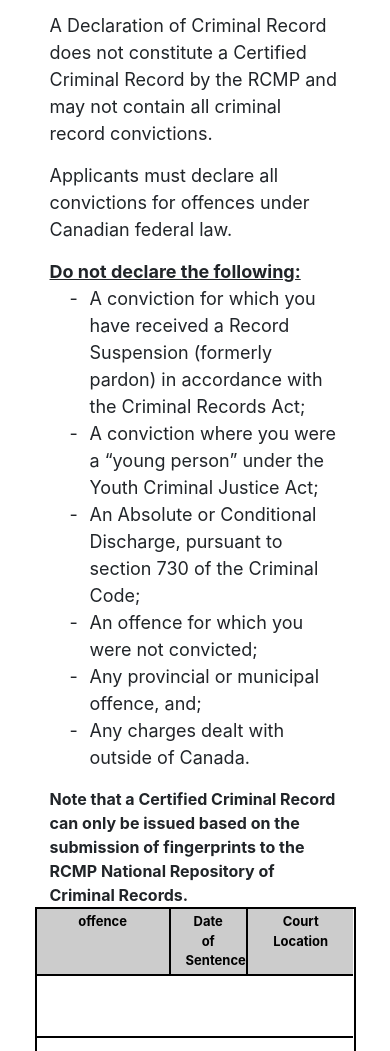
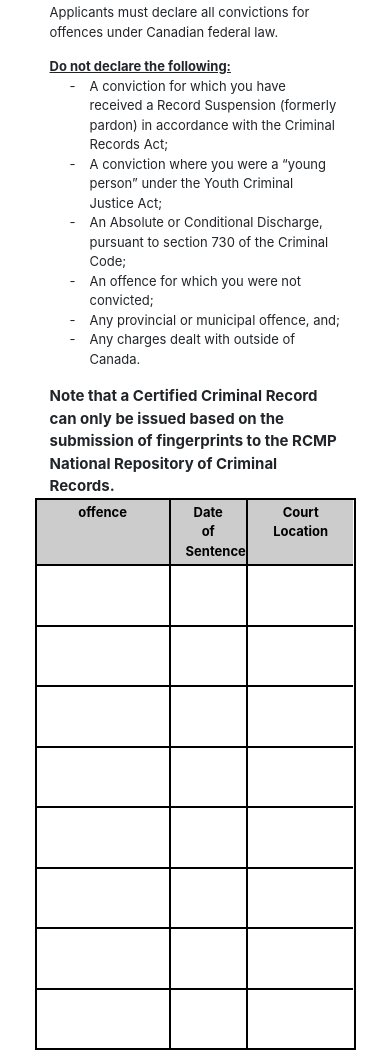
Before and after one commit to theCoder505/mintzform.com, a plain HTML site: page index.html in a window 390 px wide. Shown: the part 5148-6199 px from the top of the page. Drawn offline with nearby package versions, Linux system fonts and the light colour scheme.

Commit message:
Add files via upload

```diff
--- a/font_size.css
+++ b/font_size.css
@@ -78,7 +78,16 @@
     font-size: 19px;
 }
 
-@media only screen and (max-width: 600px) {
+@media only screen and (max-width: 1050px) {
+    .common_para {
+        font-size: 13px;
+    }
+    .cstmLvlsize {
+        font-size: 10px;
+    }
+    .rest_words {
+        font-size: 12.5px;
+    }
     body {
         font-size: 12px;
     }
@@ -112,9 +121,6 @@
     .right_date_para {
         font-size: 9.5px;
     }
-    .common_para {
-        font-size: 18px;
-    }
     .common_para2 {
         font-size: 18px;
     }
@@ -125,7 +131,7 @@
         font-size: 14px;
     }
     .note {
-        font-size: 16px;
+        font-size: 15px;
     }
     .cstm_size {
         font-size: 13px;
--- a/style.css
+++ b/style.css
@@ -235,6 +235,12 @@
     background-color: #ffdddd;
 }
 
+@media screen and (max-width: 1050px) {
+    body {
+        font-size: 12.5px;
+    }
+}
+
 @media screen and (max-width: 600px) {
     .LogoImage {
         width: 100%;
@@ -289,4 +295,8 @@
     .main-logo {
         width: 300px;
     }
+    .last_input_table .border_left_right {
+        border-left: 2px solid black;
+        border-right: 2px solid black;
+    }
 }
```
